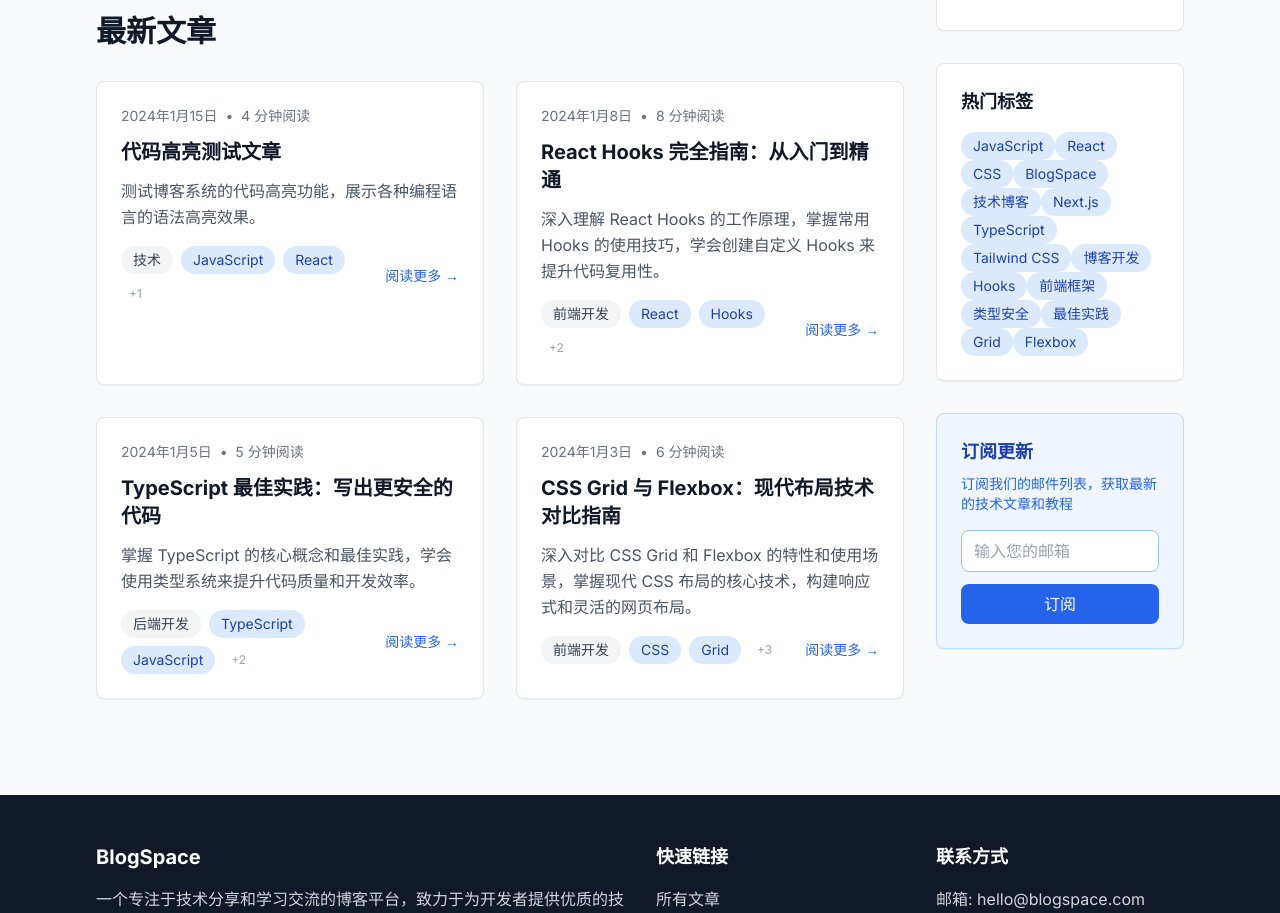
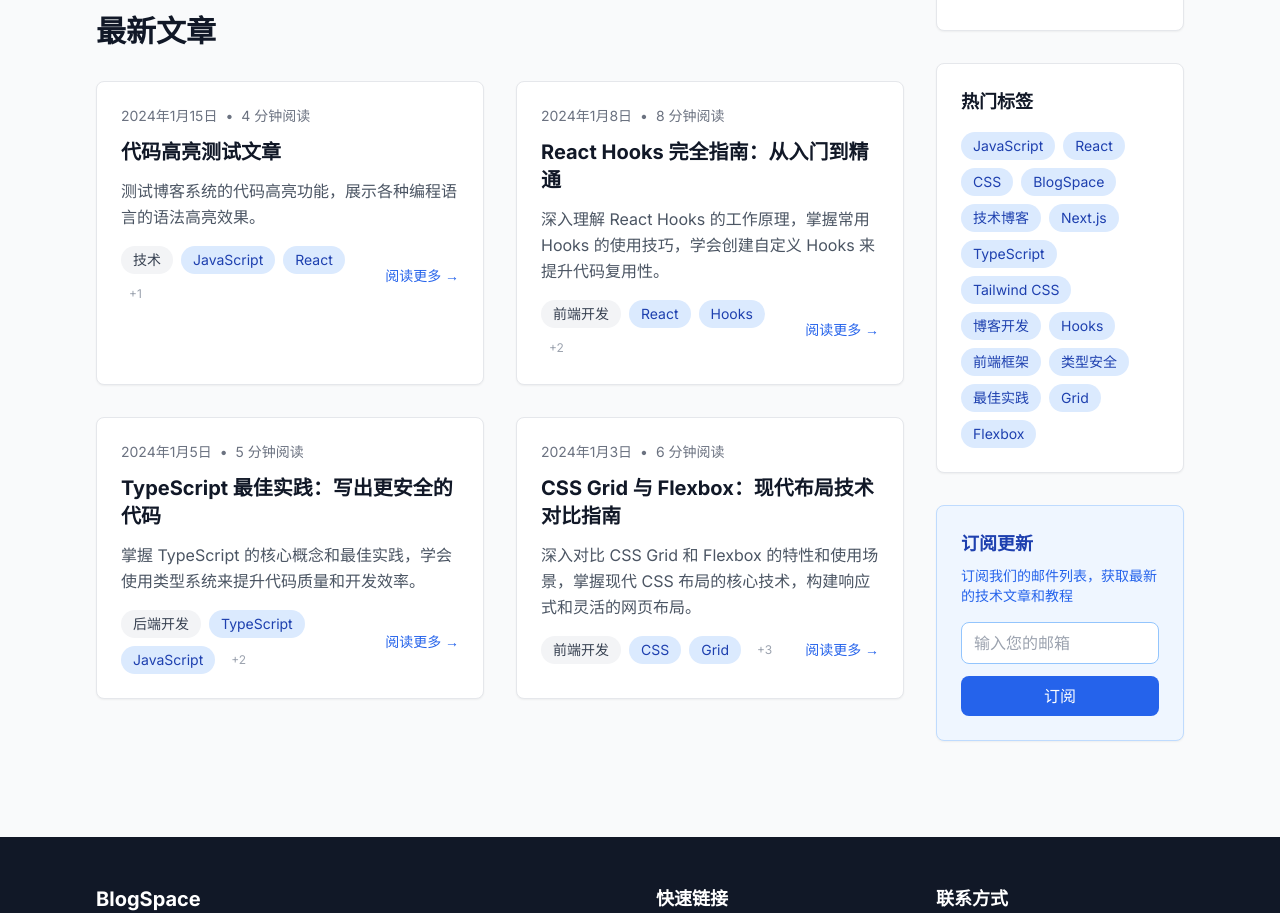
Before and after one commit to jiechliu/nextjs-blog, a Next.js app: page / in a window 1280 px wide. Shown: the part 1120-2033 px from the top of the page. Built offline with nearby package versions, Linux system fonts and the light colour scheme.

Commit message:
feat: margin

```diff
--- a/src/components/Sidebar.tsx
+++ b/src/components/Sidebar.tsx
@@ -80,7 +80,7 @@
       {tags.length > 0 && (
         <div className="card p-6">
           <h3 className="text-lg font-semibold mb-4">热门标签</h3>
-          <div className="flex flex-wrap">
+          <div className="flex flex-wrap gap-2">
             {tags.slice(0, 15).map((tag) => (
               <Link
                 key={tag.slug}
```
